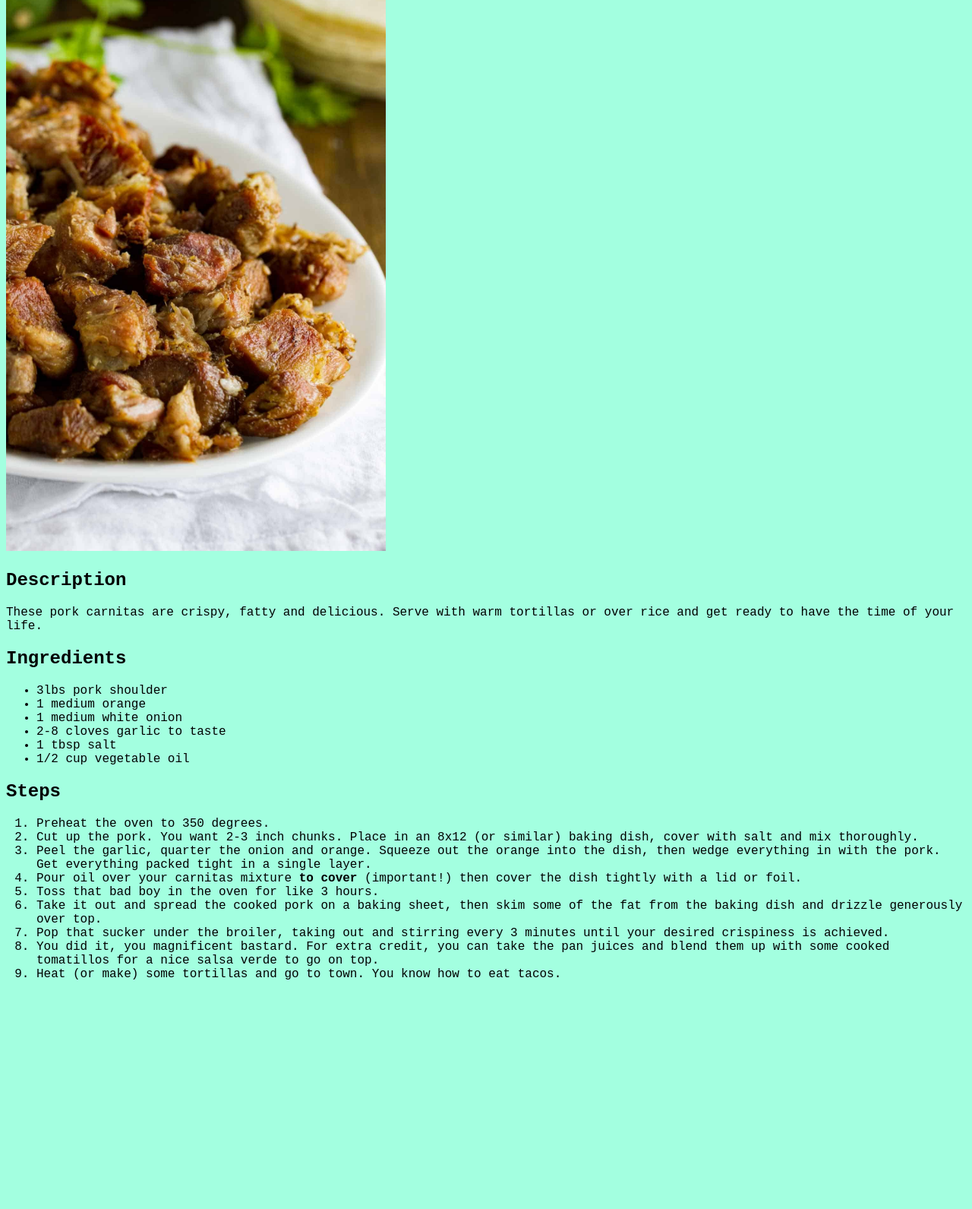
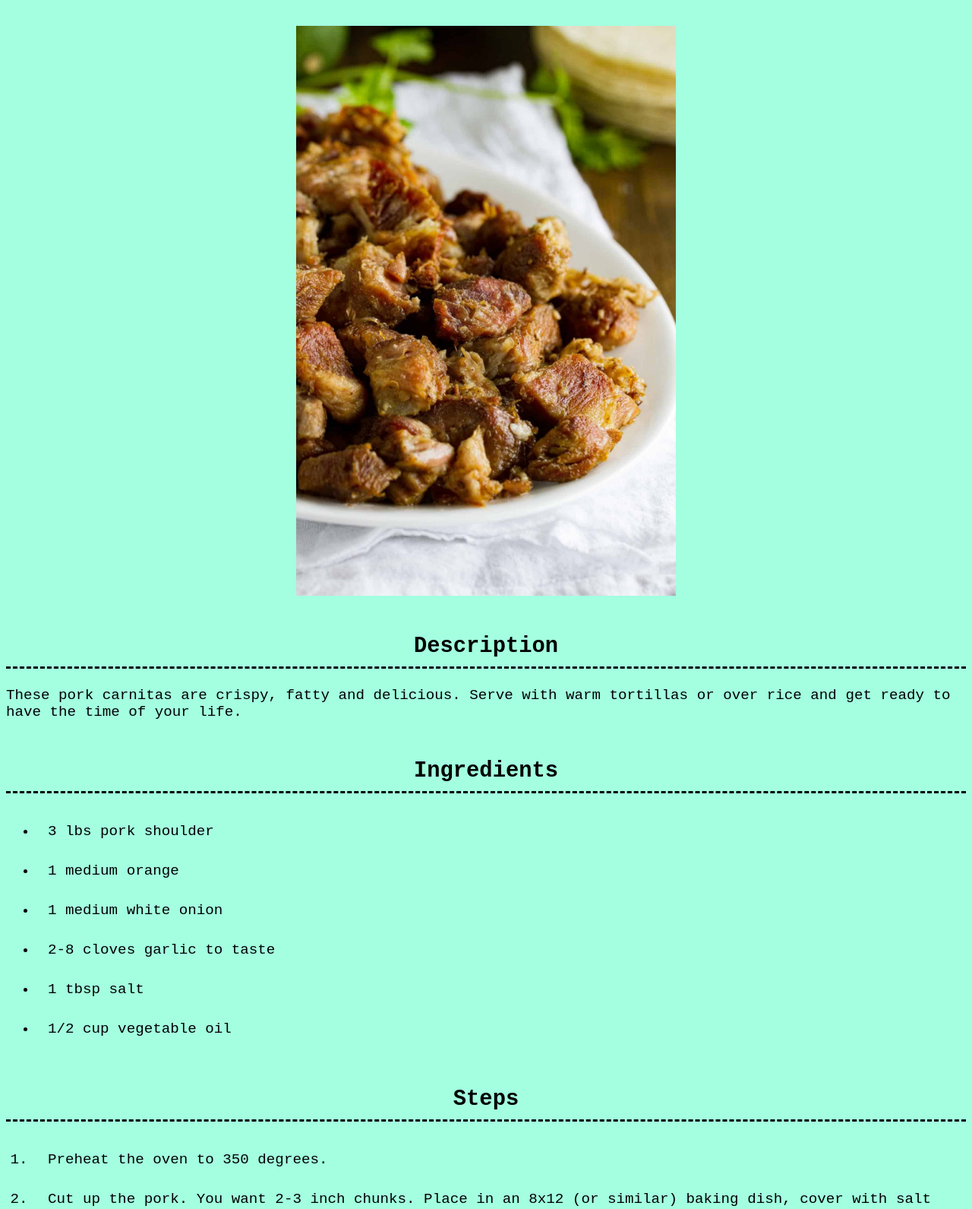
Before and after one commit to sracabanahashas/odin-recipes, a plain HTML site: page recipes/carnitas.html in a window 1280 px wide. Shown: the part 114-1705 px from the top of the page at 76% size. Before the commit the page ends 1421 px from the top, so only its background shows below. Drawn offline with Linux system fonts and the light colour scheme.

Commit message:
Add heading and photo centering, list padding and dashed borders

```diff
--- a/recipes/carnitas.html
+++ b/recipes/carnitas.html
@@ -7,7 +7,7 @@
     <title>Document</title>
 </head>
 <body>
-    <h1>Carnitas</h1>
+    <h1 class="page-title">Carnitas</h1>
     <img class="recipe-photo" src="carnitas.jpg">
     <h2>Description</h2>
     <p>These pork carnitas are crispy, fatty and delicious.
@@ -16,40 +16,40 @@
     </p>
     <h2>Ingredients</h2>
     <ul>
-        <li>3lbs pork shoulder</li>
-        <li>1 medium orange</li>
-        <li>1 medium white onion</li>
-        <li>2-8 cloves garlic to taste</li>
-        <li>1 tbsp salt</li>
-        <li>1/2 cup vegetable oil</li>
+        <li class="ingredients">3 lbs pork shoulder</li>
+        <li class="ingredients">1 medium orange</li>
+        <li class="ingredients">1 medium white onion</li>
+        <li class="ingredients">2-8 cloves garlic to taste</li>
+        <li class="ingredients">1 tbsp salt</li>
+        <li class="ingredients">1/2 cup vegetable oil</li>
     </ul>
     <h2>Steps</h2>
     <ol>
-        <li>Preheat the oven to 350 degrees.</li>
-        <li>Cut up the pork. You want 2-3 inch chunks.
+        <li class="steps">Preheat the oven to 350 degrees.</li>
+        <li class="steps">Cut up the pork. You want 2-3 inch chunks.
             Place in an 8x12 (or similar) baking dish, cover
             with  salt and mix thoroughly.</li>
-        <li>Peel the garlic, quarter the onion and orange.
+        <li class="steps">Peel the garlic, quarter the onion and orange.
             Squeeze out the orange into the dish, then wedge
             everything in with the pork. Get everything
             packed tight in a single layer.</li>
-        <li>Pour oil over your carnitas mixture <strong>
+        <li class="steps">Pour oil over your carnitas mixture <strong>
             to cover</strong> (important!) then cover
             the dish tightly with a lid or foil.</li>
-        <li>Toss that bad boy in the oven for like 3
+        <li class="steps">Toss that bad boy in the oven for like 3
             hours.</li>
-        <li>Take it out and spread the cooked pork on
+        <li class="steps">Take it out and spread the cooked pork on
             a baking sheet, then skim some of the fat
             from the baking dish and drizzle generously
             over top.</li>
-        <li>Pop that sucker under the broiler, taking
+        <li class="steps">Pop that sucker under the broiler, taking
             out and stirring every 3 minutes until
             your desired crispiness is achieved.</li>
-        <li>You did it, you magnificent bastard. For
+        <li class="steps">You did it, you magnificent bastard. For
             extra credit, you can take the pan juices
             and blend them up with some cooked tomatillos
             for a nice salsa verde to go on top.</li>
-        <li>Heat (or make) some tortillas and go to town.
+        <li class="steps">Heat (or make) some tortillas and go to town.
             You know how to eat tacos.
             </li>
     </ol>
--- a/style.css
+++ b/style.css
@@ -3,6 +3,11 @@ h1,
   font-family: "Courier New", "Lucida Console", "Monaco", monospace;
   font-weight: bold;
   font-size: 36px;
+}
+
+.recipe-name {
+    display: inline-block;
+    margin: 8px auto;
 }
 
 #title {
@@ -12,9 +17,36 @@ h1,
 body {
     font-family: "Courier New", "Lucida Console", "Monaco", monospace;
     background-color: rgb(163, 255, 224);
+    font-size: larger;
 }
 
 .recipe-photo {
     width: 500px;
+    max-width: 100%;
+    display: block;
     height: auto;
+    margin: auto;
 }
+
+.steps {
+    padding: 15px;
+}
+
+.ingredients {
+    padding: 15px;
+}
+
+.page-title {
+    font-size: 60px;
+}
+
+h1 {
+    text-align: center;
+}
+h2 {
+    text-align: center;
+    font-weight: 800;
+    border-bottom: black dashed 3px;
+    padding-bottom: 10px;
+    margin-top: 50px;
+}
```
Also changed, not shown: recipes/coffee.html (+13 -13 lines), recipes/friedeggs.html (+13 -13 lines).
